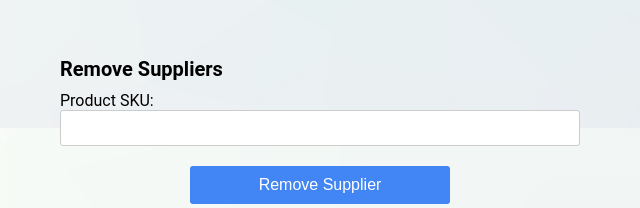
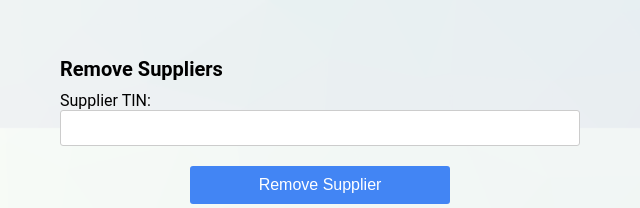
Before and after one commit to thomastabs/SQL-Database, a plain HTML site: page Project 3/web/index.HTML in a window 1280 px wide. Shown: the part 1472-1680 px from the top of the page, 320-960 px from the left. Drawn offline with Linux system fonts and the light colour scheme.

Commit message:
Update index.HTML

```diff
--- a/Project 3/web/index.HTML
+++ b/Project 3/web/index.HTML
@@ -46,7 +46,7 @@
 
   <h2>Remove Suppliers</h2>
   <form action="main.cgi" method="post">
-    <label for="supplier_tin_remove">Product SKU:</label>
+    <label for="supplier_tin_remove">Supplier TIN:</label>
     <input type="text" id="supplier_tin_remove" name="supplier_tin_remove" maxlength="20" title="Please enter a TIN code with a maximum of 20 characters" required>
     <input type="submit" value="Remove Supplier">
   </form>
```
